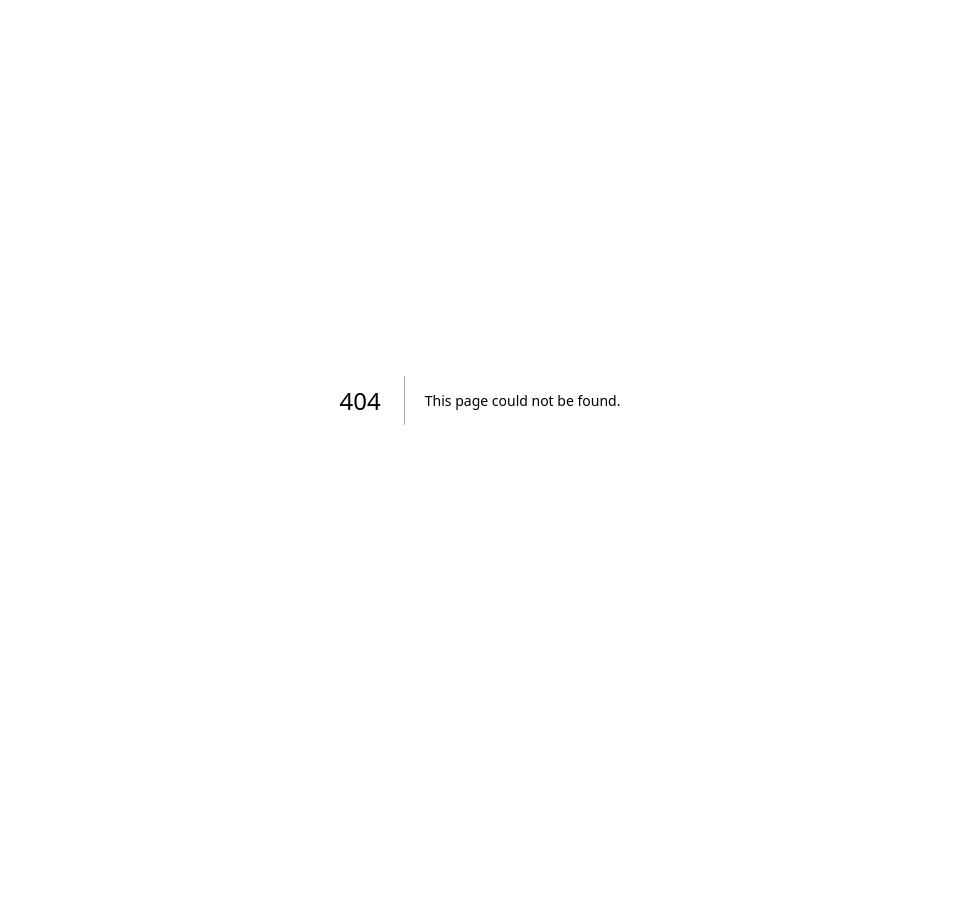
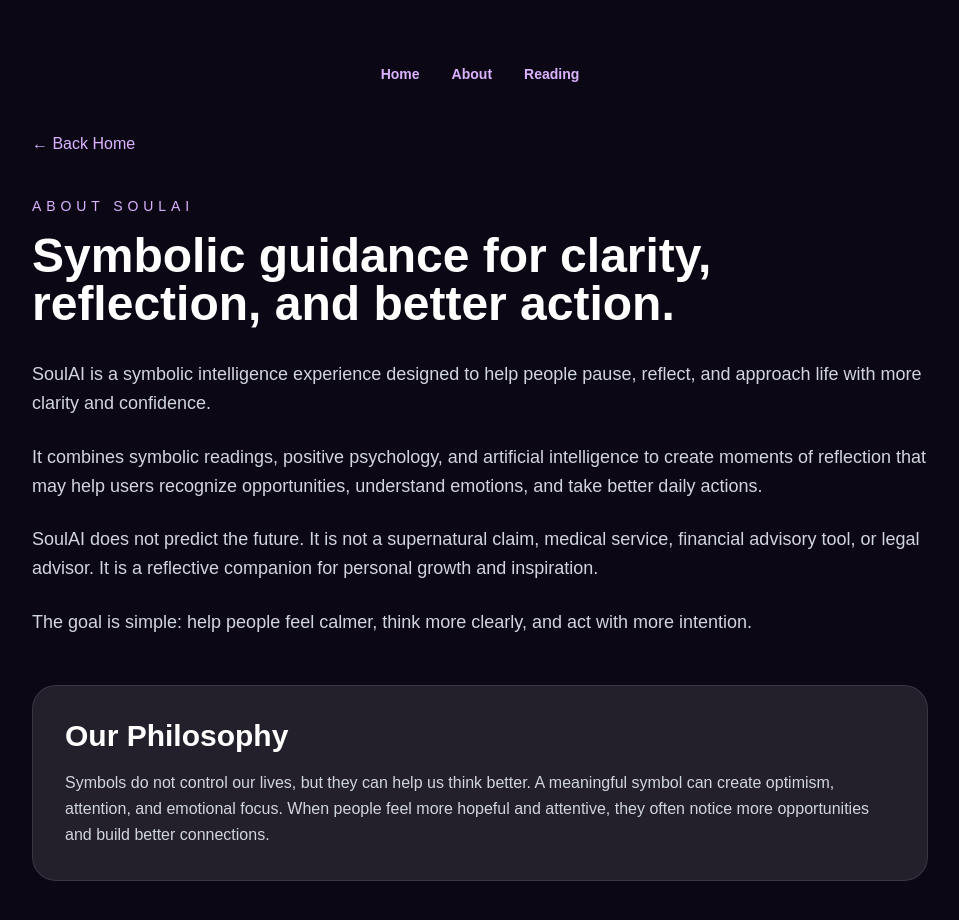
Before and after one commit to jflorezcai/soulai, a Next.js app: page /about in a window 1280 px wide. Before the commit this address had no page. Shown: the top 920 px of the page, without its empty margins (160-1119 px from the left). Before the commit the page ends 800 px from the top, so only its background shows below. Built offline with nearby package versions, Linux system fonts and the light colour scheme.

Commit message:
Add about page and navigation

```diff
--- /dev/null
+++ b/app/about/page.tsx
@@ -0,0 +1,71 @@
+export default function AboutPage() {
+  return (
+    <main className="min-h-screen bg-[#0b0714] text-white px-6 py-16">
+      <section className="max-w-4xl mx-auto">
+        <nav className="mb-12 flex justify-center gap-8 text-sm font-semibold text-purple-300">
+         <a href="/" className="hover:text-white transition">
+          Home
+         </a>
+
+         <a href="/about" className="hover:text-white transition">
+          About
+         </a>
+
+         <a href="/reading" className="hover:text-white transition">
+          Reading
+         </a>
+        </nav>
+        <a
+          href="/"
+          className="inline-block mb-10 text-purple-300 hover:text-white transition"
+        >
+          ← Back Home
+        </a>
+
+        <p className="mb-4 text-sm uppercase tracking-[0.35em] text-purple-300">
+          About SoulAI
+        </p>
+
+        <h1 className="text-5xl font-bold mb-8">
+          Symbolic guidance for clarity, reflection, and better action.
+        </h1>
+
+        <div className="space-y-6 text-lg text-gray-300 leading-relaxed">
+          <p>
+            SoulAI is a symbolic intelligence experience designed to help people
+            pause, reflect, and approach life with more clarity and confidence.
+          </p>
+
+          <p>
+            It combines symbolic readings, positive psychology, and artificial
+            intelligence to create moments of reflection that may help users
+            recognize opportunities, understand emotions, and take better daily
+            actions.
+          </p>
+
+          <p>
+            SoulAI does not predict the future. It is not a supernatural claim,
+            medical service, financial advisory tool, or legal advisor. It is a
+            reflective companion for personal growth and inspiration.
+          </p>
+
+          <p>
+            The goal is simple: help people feel calmer, think more clearly, and
+            act with more intention.
+          </p>
+        </div>
+
+        <div className="mt-12 rounded-3xl bg-white/10 p-8 border border-white/10">
+          <h2 className="text-3xl font-bold mb-4">Our Philosophy</h2>
+
+          <p className="text-gray-300 leading-relaxed">
+            Symbols do not control our lives, but they can help us think better.
+            A meaningful symbol can create optimism, attention, and emotional
+            focus. When people feel more hopeful and attentive, they often notice
+            more opportunities and build better connections.
+          </p>
+        </div>
+      </section>
+    </main>
+  );
+}
--- a/app/page.tsx
+++ b/app/page.tsx
@@ -2,6 +2,19 @@ export default function Home() {
   return (
     <main className="min-h-screen bg-[#0b0714] text-white flex items-center justify-center px-6">
       <section className="max-w-5xl text-center">
+        <nav className="mb-12 flex justify-center gap-8 text-sm font-semibold text-purple-300">
+         <a href="/" className="hover:text-white transition">
+          Home
+         </a>
+
+         <a href="/about" className="hover:text-white transition">
+          About
+         </a>
+
+         <a href="/reading" className="hover:text-white transition">
+           Reading
+         </a>
+         </nav>
         <p className="mb-4 text-sm uppercase tracking-[0.35em] text-purple-300">
           Symbolic Intelligence + AI
         </p>
@@ -29,7 +42,14 @@ export default function Home() {
             Get Daily Reading
           </a>
         </div>
-
+        <div className="mb-12">
+          <a
+           href="/about"
+           className="text-purple-300 hover:text-white transition font-semibold"
+          >
+            Learn more about SoulAI
+          </a>
+        </div>
         <div className="grid md:grid-cols-3 gap-6 text-left">
           <div className="rounded-2xl bg-white/10 p-6">
             <h2 className="text-xl font-semibold mb-3">AI Tarot</h2>
--- a/app/reading/page.tsx
+++ b/app/reading/page.tsx
@@ -50,7 +50,19 @@ export default function ReadingPage() {
   return (
     <main className="min-h-screen bg-[#070412] text-white flex items-center justify-center px-6 py-10">
       <section className="max-w-3xl text-center">
+        <nav className="mb-12 flex justify-center gap-8 text-sm font-semibold text-purple-300">
+        <a href="/" className="hover:text-white transition">
+          Home
+        </a>
 
+        <a href="/about" className="hover:text-white transition">
+         About
+        </a>
+
+        <a href="/reading" className="hover:text-white transition">
+          Reading
+        </a>
+        </nav>
         <p className="uppercase tracking-[0.3em] text-purple-300 mb-4">
           Daily Symbolic Reading
         </p>
```
